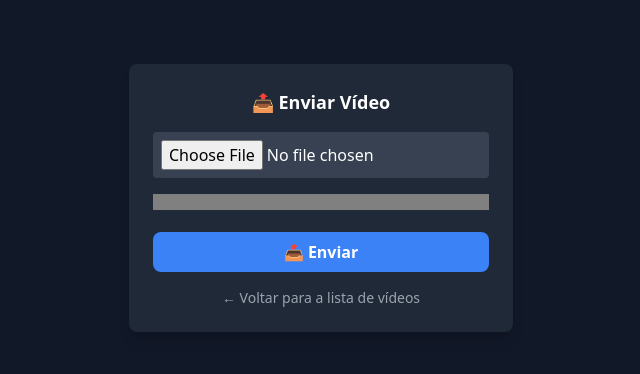
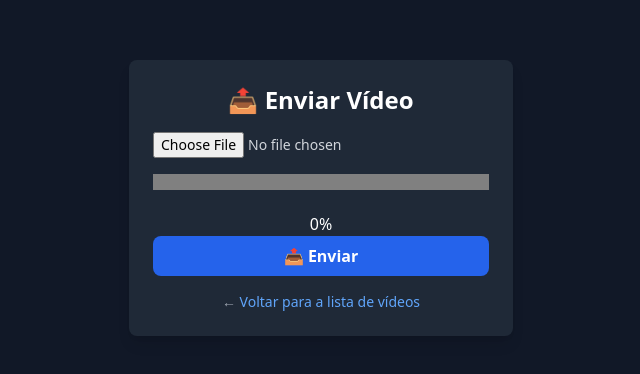
Before and after one commit to Asp3cTy/playerteste, a website: page public/upload.html in a window 1280 px wide. Shown: the part 202-576 px from the top of the page, without its empty margins (319-959 px from the left). Drawn offline with nearby package versions, Linux system fonts and the light colour scheme.

Commit message:
Update upload.html

```diff
--- a/public/upload.html
+++ b/public/upload.html
@@ -3,25 +3,25 @@
 <head>
     <meta charset="UTF-8">
     <meta name="viewport" content="width=device-width, initial-scale=1.0">
-    <title>Enviar Vídeo</title>
+    <title>Upload de Vídeos</title>
     <script src="https://cdn.tailwindcss.com"></script>
 </head>
 <body class="bg-gray-900 text-white flex justify-center items-center h-screen">
-    <div class="bg-gray-800 p-6 rounded-lg shadow-lg w-96">
-        <h2 class="text-lg font-semibold flex items-center justify-center">📤 Enviar Vídeo</h2>
+    <div class="bg-gray-800 p-6 rounded-lg shadow-lg w-96 text-center">
+        <h2 class="text-2xl font-bold mb-4">📤 Enviar Vídeo</h2>
 
-        <!-- Input do Arquivo -->
-        <input id="fileInput" type="file" class="mt-4 w-full p-2 bg-gray-700 rounded" />
+        <input type="file" id="videoFile" class="block w-full text-sm text-gray-300 mb-4" />
 
-        <!-- Barra de Progresso -->
-        <progress id="progressBar" value="0" max="100" class="w-full mt-4"></progress>
+        <progress id="uploadProgress" value="0" max="100" class="w-full mb-4 bg-gray-700"></progress>
+        <span id="progressText">0%</span>
 
-        <!-- Botão de Upload -->
-        <button id="uploadButton" class="bg-blue-500 hover:bg-blue-600 text-white font-semibold py-2 px-4 rounded-lg w-full mt-4">
+        <button onclick="startUpload()" class="w-full bg-blue-600 hover:bg-blue-700 text-white font-bold py-2 px-4 rounded-lg">
             📤 Enviar
         </button>
 
-        <a href="index.html" class="block text-center text-sm mt-4 text-gray-400 hover:text-gray-200">← Voltar para a lista de vídeos</a>
+        <p class="mt-4 text-sm text-gray-400">
+            ← <a href="index.html" class="text-blue-400">Voltar para a lista de vídeos</a>
+        </p>
     </div>
 
     <script src="upload.js"></script>
```
